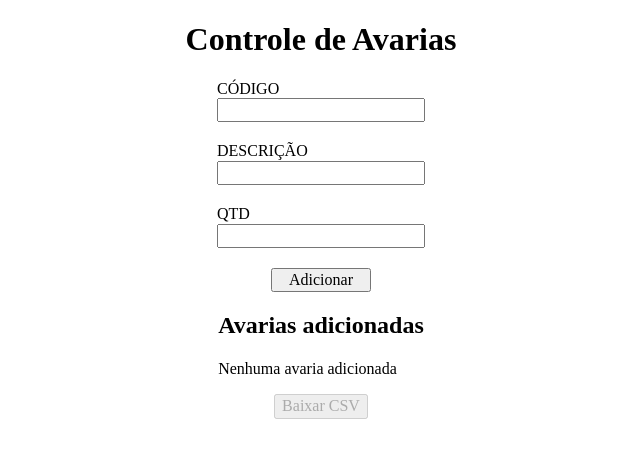
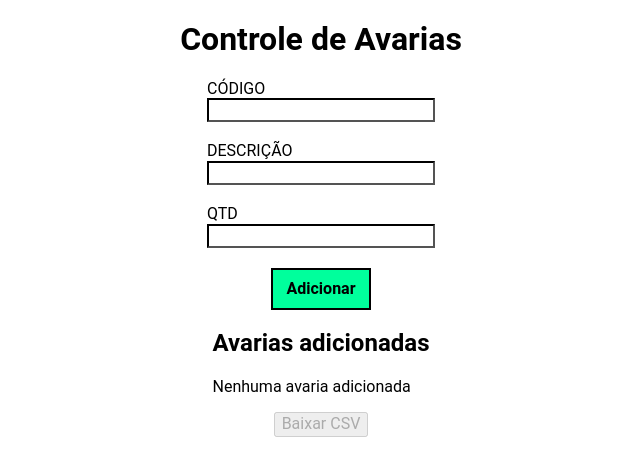
Before and after one commit to allessandrogomes/controle-de-avarias-json2csv, a Next.js app: page / in a window 1280 px wide. Shown: the top 476 px of the page, without its empty margins (319-959 px from the left). Built offline with nearby package versions, Linux system fonts and the light colour scheme.

Commit message:
:lipstick:feat: atualiza estilização da página.

```diff
--- a/src/app/page.module.scss
+++ b/src/app/page.module.scss
@@ -4,6 +4,7 @@
   display: flex;
   flex-direction: column;
   align-items: center;
+  font-family: Roboto, sans-serif;
   .form {
     display: flex;
     flex-direction: column;
@@ -13,6 +14,8 @@
 
     input {
       text-transform: uppercase;
+      outline: none;
+      border-color: #000000;
     }
 
     div {
@@ -24,6 +27,11 @@
     button {
       width: 100px;
       align-self: center;
+      border: 2px solid black;
+      padding: 10px;
+      background-color: #00FF9C;
+      color: #000000;
+      font-weight: bold;
     }
   }
 
```
